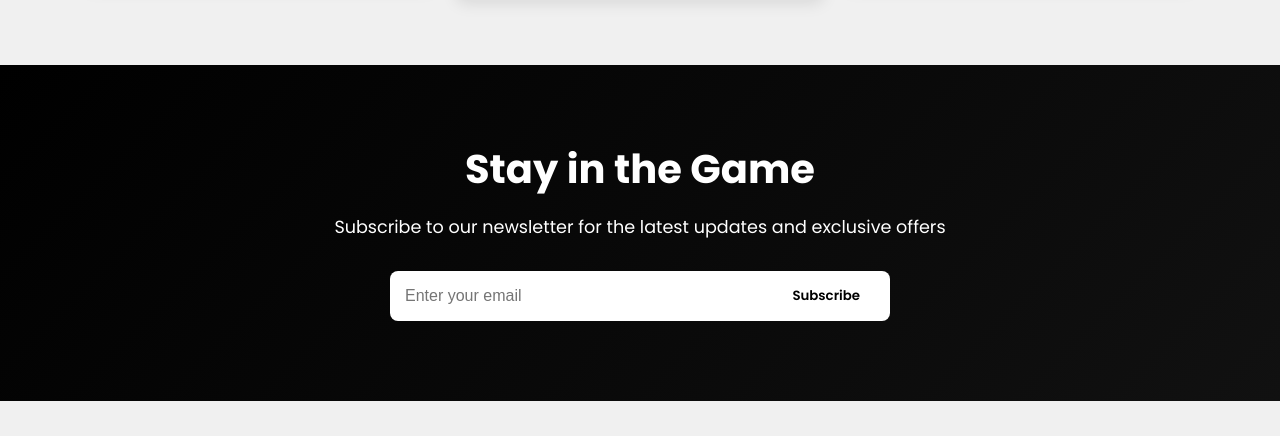
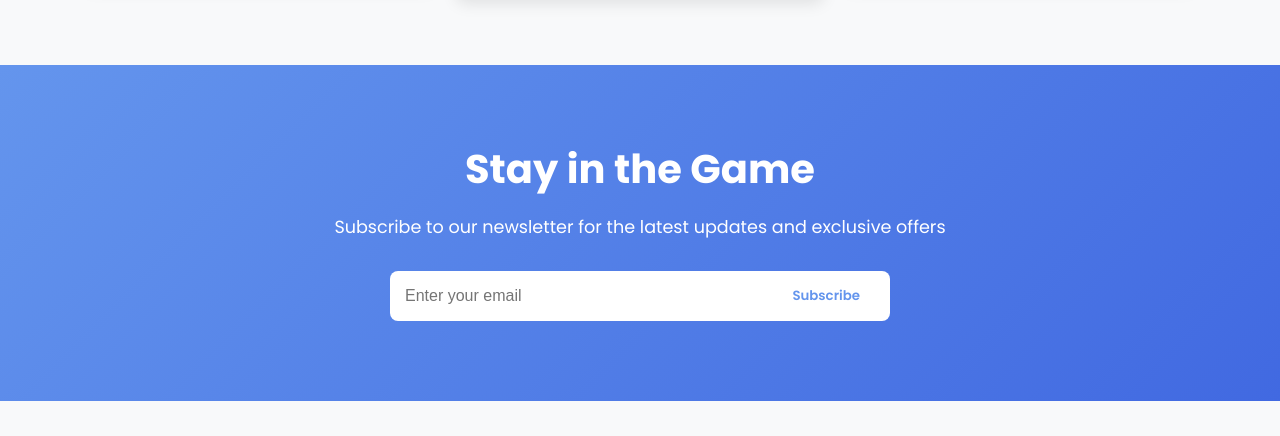
Before and after one commit to IsoSL/WARE, a plain HTML site: page index.html in a window 1280 px wide. Shown: the part 3587-4023 px from the top of the page. Drawn offline with Linux system fonts and the light colour scheme.

Commit message:
Update style.css

```diff
--- a/style.css
+++ b/style.css
@@ -1,17 +1,17 @@
 /* Base Styles and Variables */
 :root {
-    --primary-color: #000000;
-    --primary-light: #222222;
-    --primary-dark: #111111;
-    --secondary-color: #ffffff;
-    --text-color: #000000;
-    --text-light: #444444;
-    --bg-color: #ffffff;
-    --bg-secondary: #f0f0f0;
-    --border-color: #cccccc;
-    --success-color: #666666;
-    --warning-color: #888888;
-    --error-color: #999999;
+    --primary-color: #6495ED;
+    --primary-light: #87ACEC;
+    --primary-dark: #4169E1;
+    --secondary-color: #FF6B6B;
+    --text-color: #333;
+    --text-light: #666;
+    --bg-color: #FFFFFF;
+    --bg-secondary: #F8F9FA;
+    --border-color: #E1E5EA;
+    --success-color: #4CAF50;
+    --warning-color: #FFC107;
+    --error-color: #F44336;
     --font-family: 'Poppins', sans-serif;
     --transition: all 0.3s ease;
     --shadow: 0 5px 15px rgba(0, 0, 0, 0.1);
@@ -21,17 +21,17 @@
 
 /* Dark Mode Colors */
 .dark-mode {
-    --primary-color: #ffffff;
-    --primary-light: #dddddd;
-    --primary-dark: #bbbbbb;
-    --secondary-color: #000000;
-    --text-color: #ffffff;
-    --text-light: #cccccc;
-    --bg-color: #111111;
-    --bg-secondary: #222222;
-    --border-color: #444444;
-    --shadow: 0 5px 15px rgba(255, 255, 255, 0.1);
-    --shadow-dark: 0 5px 20px rgba(255, 255, 255, 0.15);
+    --primary-color: #6495ED;
+    --primary-light: #87ACEC;
+    --primary-dark: #4169E1;
+    --secondary-color: #FF6B6B;
+    --text-color: #E1E5EA;
+    --text-light: #B0B8C1;
+    --bg-color: #121212;
+    --bg-secondary: #1E1E1E;
+    --border-color: #333;
+    --shadow: 0 5px 15px rgba(0, 0, 0, 0.3);
+    --shadow-dark: 0 5px 20px rgba(0, 0, 0, 0.5);
 }
 
 /* Reset Styles */
```
